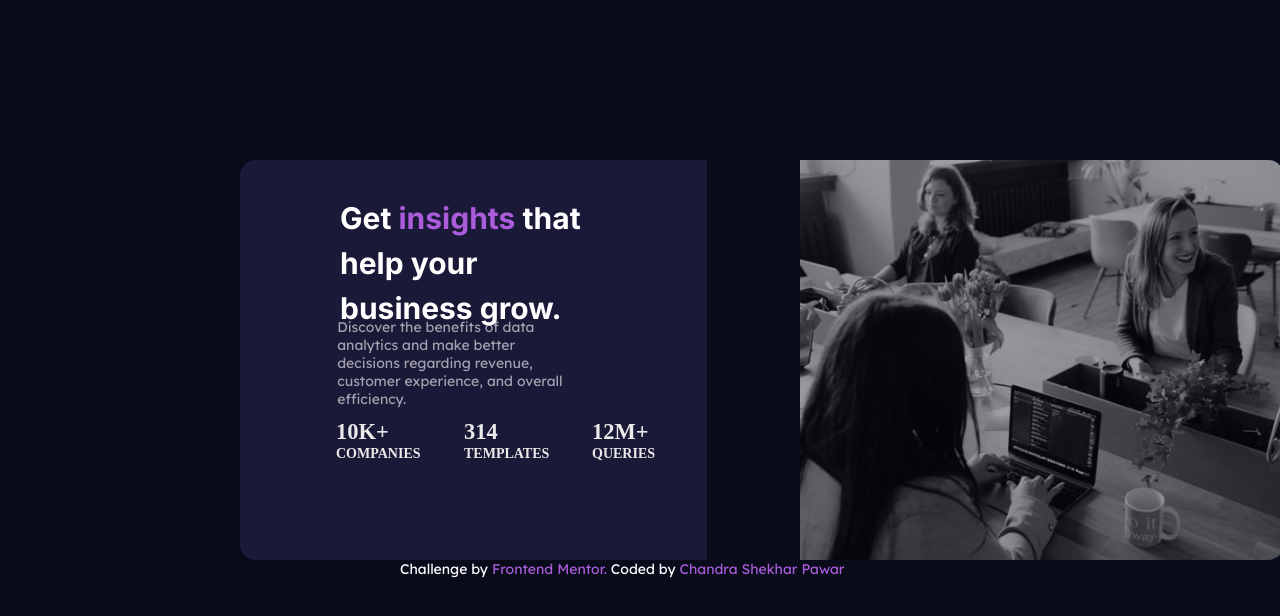
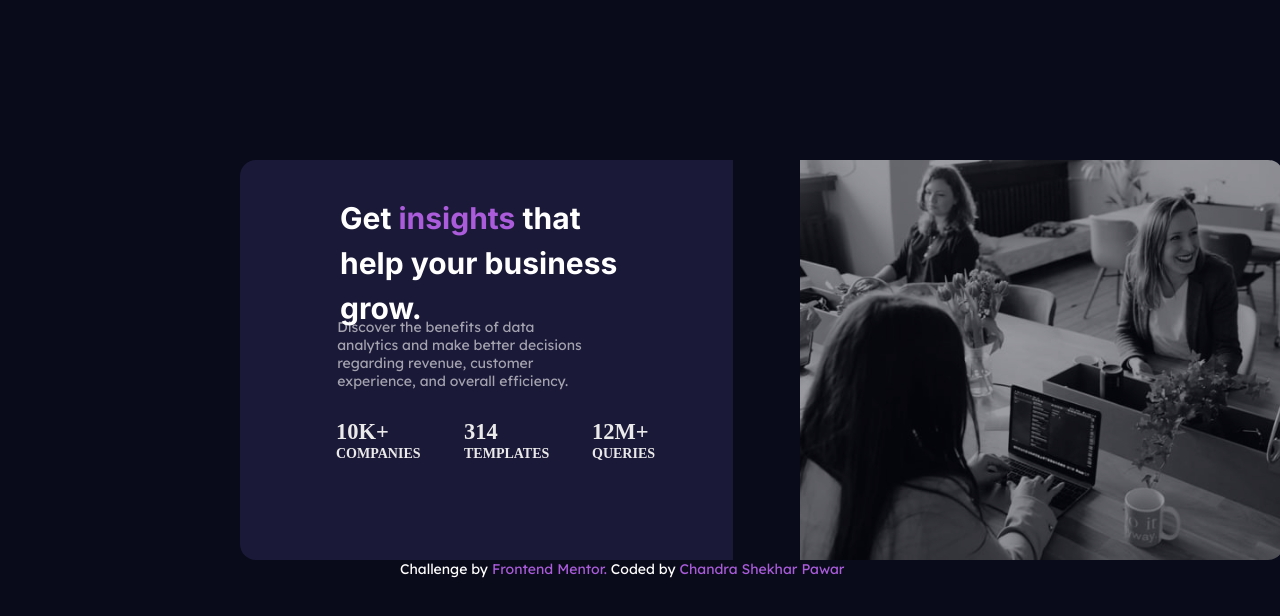
Before and after one commit to Shekharpawar1/preview-card-, a plain HTML site: page index.html in a window 1280 px wide. Drawn offline with Linux system fonts and the light colour scheme.

Commit message:
Update main.css

```diff
--- a/main.css
+++ b/main.css
@@ -25,7 +25,7 @@
 
 .card {
     background-color: var(--card-background-color);
-    width: 36.5%;
+    width: 38.5%;
     height: 50vh;
     position: absolute;
     top: 10rem;
```
